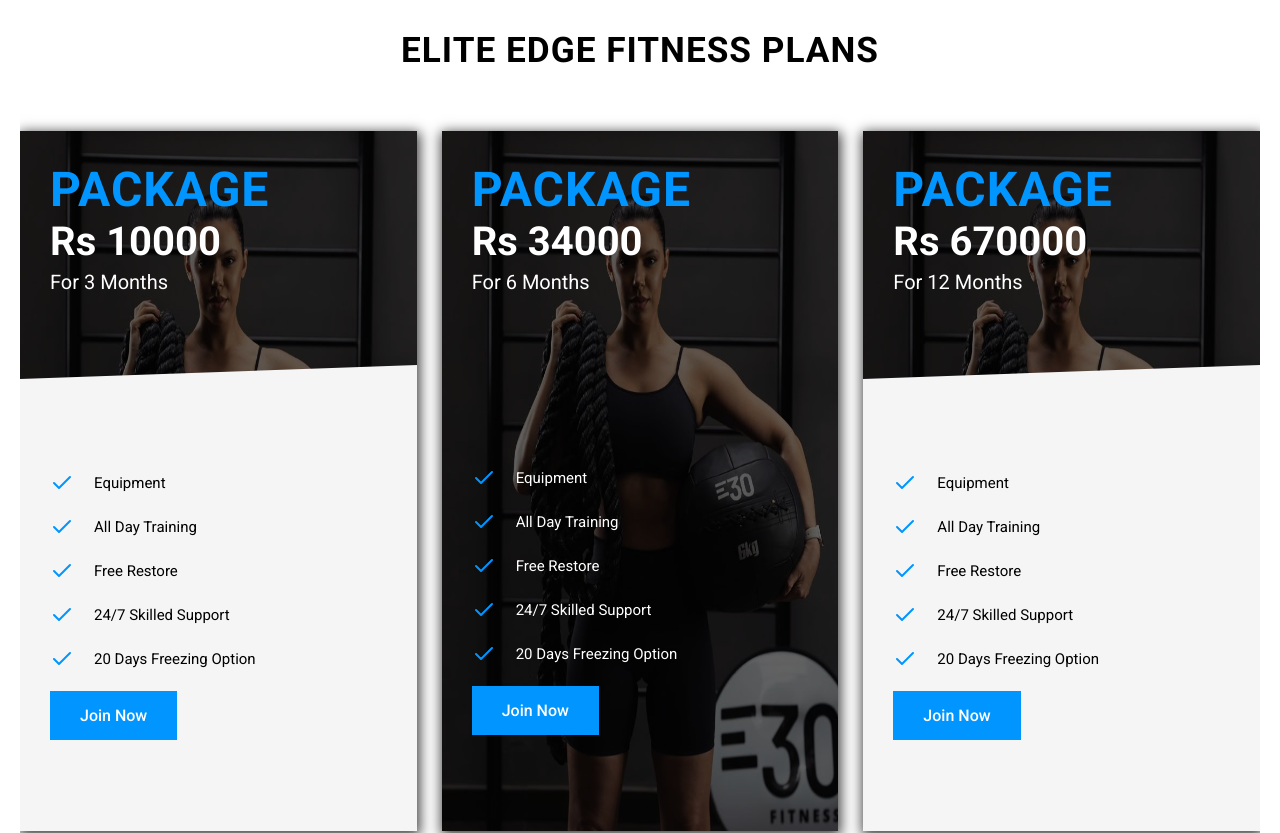
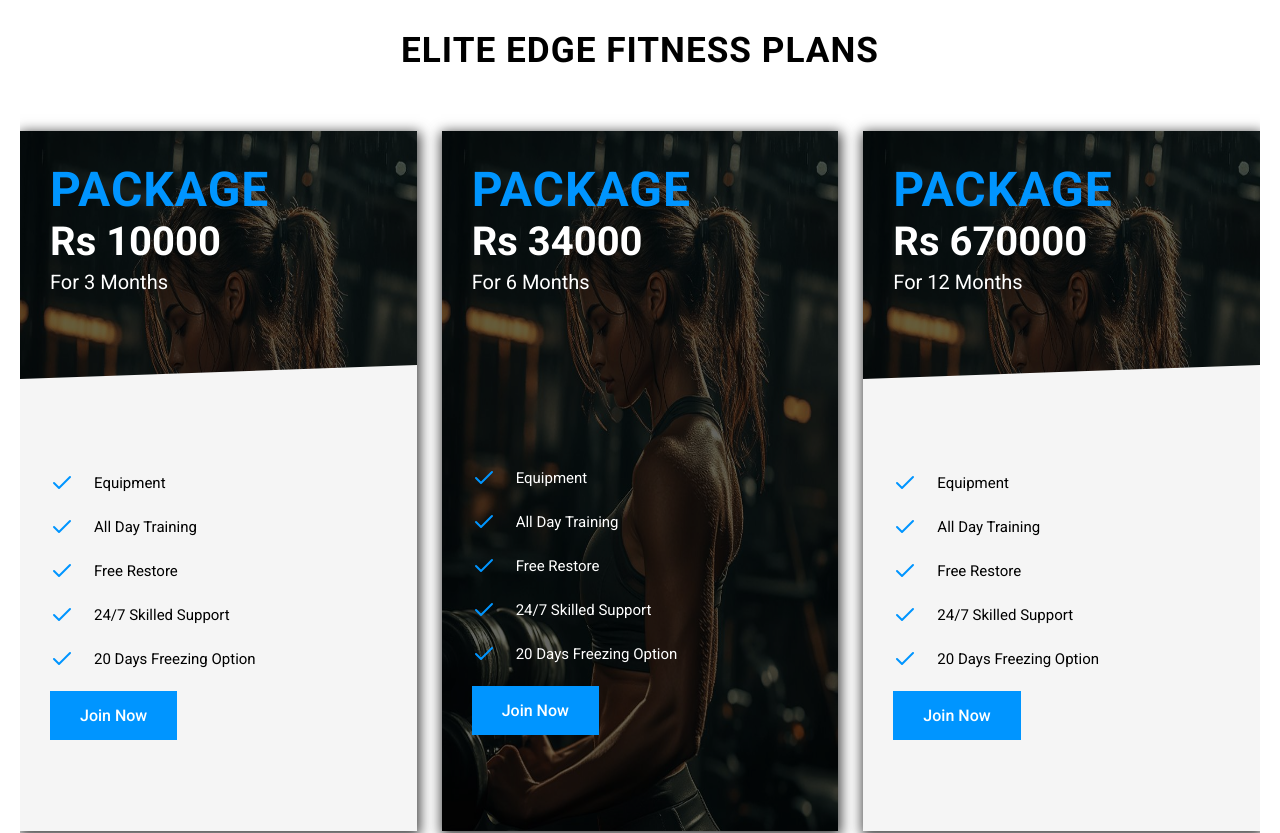
Before and after one commit to loshaniramsha/gym-website-frontend, a React (Vite) app: page / in a window 1280 px wide. Shown: the part 2900-3733 px from the top of the page. Built offline with nearby package versions, Linux system fonts and the light colour scheme.

Commit message:
changes image

```diff
--- a/src/component/Pricing.tsx
+++ b/src/component/Pricing.tsx
@@ -4,19 +4,19 @@ import { Link } from "react-router-dom";
 const Pricing = () => {
     const pricingPlans = [
         {
-            imgUrl: "/img/pricing-img.png",
+            imgUrl: "public/img/gym-girl-contact.png",
             title: "QUARTERLY",
             price: 10000,
             length: 3,
         },
         {
-            imgUrl: "/img/pricing-img.png",
+            imgUrl: "/img/gym-girl-contact.png",
             title: "HALF_YEARLY",
             price: 34000,
             length: 6,
         },
         {
-            imgUrl: "/img/pricing-img.png",
+            imgUrl: "img/gym-girl-contact.png",
             title: "YEARLY",
             price: 670000,
             length: 12,
```
